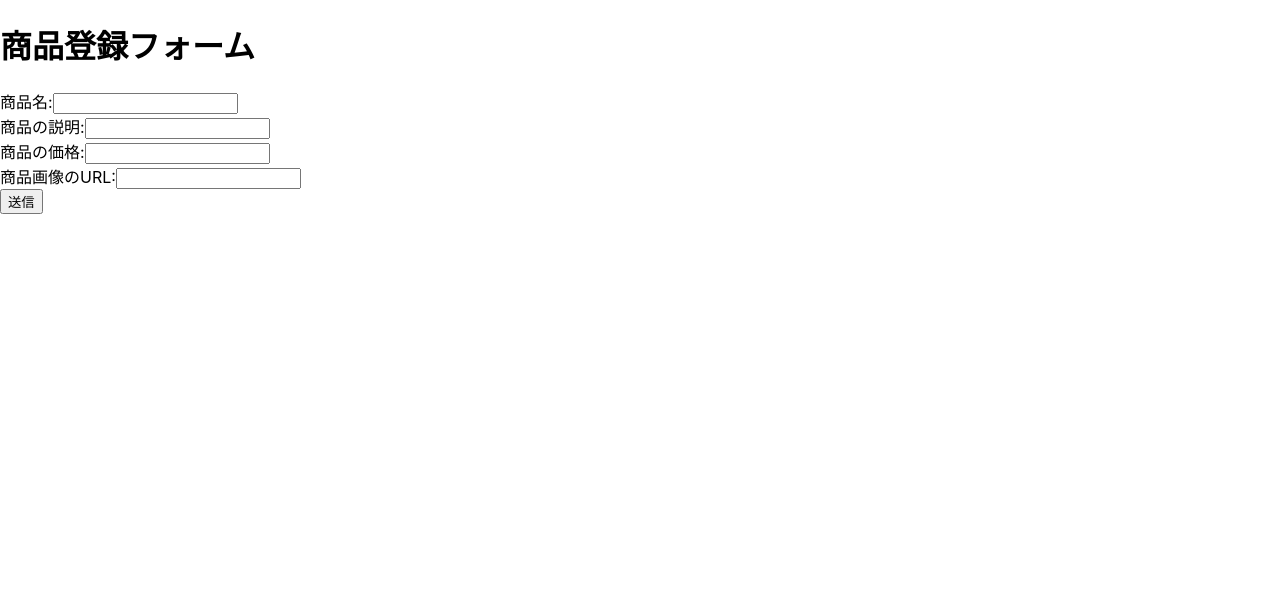
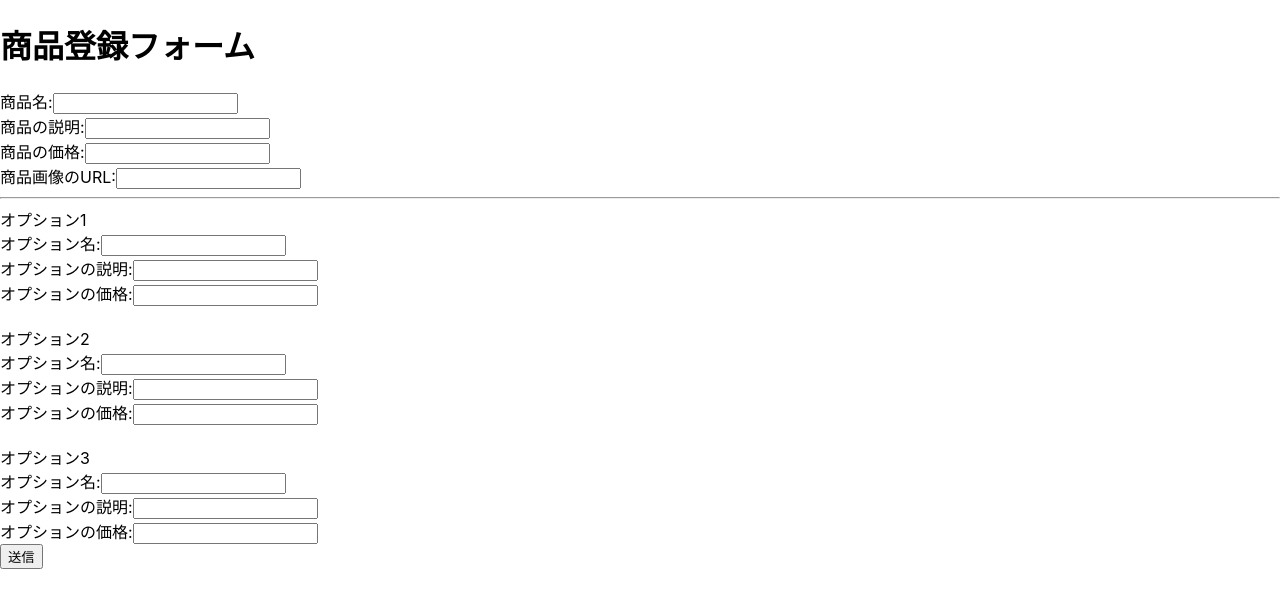
Before and after one commit to haruka-mitsushima/nextjs-tenant-app, a Next.js app: page /items/create in a window 1280 px wide. Shown: the top 608 px of the page. Built offline with nearby package versions, Linux system fonts and the light colour scheme.

Commit message:
商品登録フォームにオプションをつられるようにしました。

```diff
--- a/data/db.json
+++ b/data/db.json
@@ -47,6 +47,78 @@
       "imageURL": "http://localhost:3000/##/",
       "deleted": false,
       "id": 6
+    },
+    {
+      "name": "オプション付き商品",
+      "description": "オプション付きの商品です",
+      "price": "800",
+      "imageURL": "",
+      "deleted": false,
+      "options": [
+        {
+          "id": 1,
+          "name": "",
+          "description": "",
+          "price": ""
+        }
+      ],
+      "id": 7
+    },
+    {
+      "name": "ハンバーガー",
+      "description": "プレーンなハンバーガーです",
+      "price": "300",
+      "imageURL": "https://4.bp.blogspot.com/-PNH44j6odcg/WwJaPJri5oI/AAAAAAABMK4/V_U6WfMGTtIodWf8nMxVj-75aZ-zfsa5ACLcBGAs/s400/hamburger_meat_sauce.png",
+      "deleted": false,
+      "options": [
+        {
+          "id": 1,
+          "name": "ゴマ付きパン",
+          "description": "https://2.bp.blogspot.com/-Q-Q2S303tUU/WGnPTzTOrjI/AAAAAAABA3o/lnLrXbXERfgg6yMQXEeE9iIRpnU0rsY0QCLcB/s300/hamburger_goods_bun1.png",
+          "price": "50"
+        },
+        {
+          "id": 2,
+          "name": "パティ",
+          "description": "https://3.bp.blogspot.com/-CDEJKKsppaY/WGnPUzIlwQI/AAAAAAABA34/3Sbbb4hF3x4QgWs-SDI7iyfpXQW6HeTKgCLcB/s300/hamburger_goods_hamburg.png",
+          "price": "100"
+        },
+        {
+          "id": 3,
+          "name": "ベーコン",
+          "description": "https://1.bp.blogspot.com/-3p-EFktbcbM/WGnPTbrg1_I/AAAAAAABA3c/WLuSHkEjdhsW0PZBCx_42DscEoe8QYcRwCLcB/s323/hamburger_goods_bacon.png",
+          "price": "100"
+        }
+      ],
+      "id": 8
+    },
+    {
+      "name": "ショートケーキ",
+      "description": "1/4カットのショートケーキです",
+      "price": "500",
+      "imageURL": "https://3.bp.blogspot.com/-ZRkAB2UIqe0/UgSMXRltjEI/AAAAAAAAXCc/O12xepeoB4Y/s400/sweets_shortcake.png",
+      "deleted": false,
+      "options": [
+        {
+          "id": 1,
+          "name": "サイズに変更",
+          "description": "ホールサイズに変更します",
+          "price": "2000"
+        },
+        {
+          "id": 2,
+          "name": "",
+          "description": "",
+          "price": ""
+        },
+        {
+          "id": 3,
+          "name": "",
+          "description": "",
+          "price": ""
+        }
+      ],
+      "id": 9
     }
   ]
 }
--- a/src/pages/items/create.tsx
+++ b/src/pages/items/create.tsx
@@ -1,8 +1,6 @@
 import Head from 'next/head';
 import {useRouter} from 'next/router'
 import {useState} from 'react';
-
-type Inputs = {name: string, description: string, price: number, imageURL: string, deleted: boolean}
 
 export default function CreatePage(){
     const router = useRouter()
@@ -11,12 +9,28 @@ export default function CreatePage(){
     const [price, setPrice] = useState('')
     const [imageURL, setImageURL] = useState('')
     const [deleted, setDeleted] = useState(false)
-    const send = async () =>{
-        (e: Event) => e.preventDefault()
+    const [opId1, setOpId1] = useState(1)
+    const [opName1, setOpName1] = useState('')
+    const [opDescription1, setOpDescription1] = useState('')
+    const [opPrice1, setOpPrice1] = useState('')
+    const [opId2, setOpId2] = useState(2)
+    const [opName2, setOpName2] = useState('')
+    const [opDescription2, setOpDescription2] = useState('')
+    const [opPrice2, setOpPrice2] = useState('')
+    const [opId3, setOpId3] = useState(3)
+    const [opName3, setOpName3] = useState('')
+    const [opDescription3, setOpDescription3] = useState('')
+    const [opPrice3, setOpPrice3] = useState('')
+    const itemData = {name: name, description: description, price: price, imageURL: imageURL, deleted:deleted,
+                    options: [{id: opId1, name: opName1, description: opDescription1, price: opPrice1},
+                        {id: opId2, name: opName2, description: opDescription2, price: opPrice2},
+                        {id: opId3, name: opName3, description: opDescription3, price: opPrice3}]}
+    const send = async (e: React.FormEvent<HTMLFormElement>) =>{
+        e.preventDefault()
         await fetch('http://localhost:3000/api/items', {
             method: 'POST',
             headers: {'Content-Type': 'application/json',},
-            body: JSON.stringify({name: name, description: description, price: price, imageURL: imageURL, deleted:deleted})
+            body: JSON.stringify(itemData)
         })
         .then((res) => res.json())
         .then((data)=>{
@@ -33,7 +47,7 @@ export default function CreatePage(){
             <title>商品登録ページ</title>
         </Head>
         <h1>商品登録フォーム</h1>
-        <form method="psot" id="form" >
+        <form method="psot" id="form" onSubmit={send}>
             <label htmlFor="name">
                 商品名:
                 <input type="text" id="name" name="name" value={name} onChange={(e) => setName(e.target.value)} />
@@ -53,8 +67,58 @@ export default function CreatePage(){
                 商品画像のURL:
                 <input type="url" id="imageURL" value={imageURL} onChange={(e) => setImageURL(e.target.value)} />
             </label>
+            <hr />
+            <div>オプション1</div>
+            <label htmlFor='opName'>
+                オプション名:
+                <input type="text" id="opName1" value={opName1} onChange={(e) => setOpName1(e.target.value)} />
+            </label>
             <br />
-            <button onClick={send}>送信</button>
+            <label htmlFor='opDescription'>
+                オプションの説明:
+                <input type="text" id="opDescription1" value={opDescription1} onChange={(e) => setOpDescription1(e.target.value)} />
+            </label>
+            <br />
+            <label htmlFor='opPrice'>
+                オプションの価格:
+                <input type="number" id="opPrice1" value={opPrice1} onChange={(e) => setOpPrice1(e.target.value)} />
+            </label>
+            <br />
+            <br />
+            <div>オプション2</div>
+            <label htmlFor='opName'>
+                オプション名:
+                <input type="text" id="opName2" value={opName2} onChange={(e) => setOpName2(e.target.value)} />
+            </label>
+            <br />
+            <label htmlFor='opDescription'>
+                オプションの説明:
+                <input type="text" id="opDescription2" value={opDescription2} onChange={(e) => setOpDescription2(e.target.value)} />
+            </label>
+            <br />
+            <label htmlFor='opPrice'>
+                オプションの価格:
+                <input type="number" id="opPrice2" value={opPrice2} onChange={(e) => setOpPrice2(e.target.value)} />
+            </label>
+            <br />
+            <br />
+            <div>オプション3</div>
+            <label htmlFor='opName'>
+                オプション名:
+                <input type="text" id="opName3" value={opName3} onChange={(e) => setOpName3(e.target.value)} />
+            </label>
+            <br />
+            <label htmlFor='opDescription'>
+                オプションの説明:
+                <input type="text" id="opDescription3" value={opDescription3} onChange={(e) => setOpDescription3(e.target.value)} />
+            </label>
+            <br />
+            <label htmlFor='opPrice'>
+                オプションの価格:
+                <input type="number" id="opPrice3" value={opPrice3} onChange={(e) => setOpPrice3(e.target.value)} />
+            </label>
+            <br />
+            <button type='submit'>送信</button>
         </form>
         </>
     )
```
Also changed, not shown: src/pages/items/[id].tsx (+34 -6 lines).
